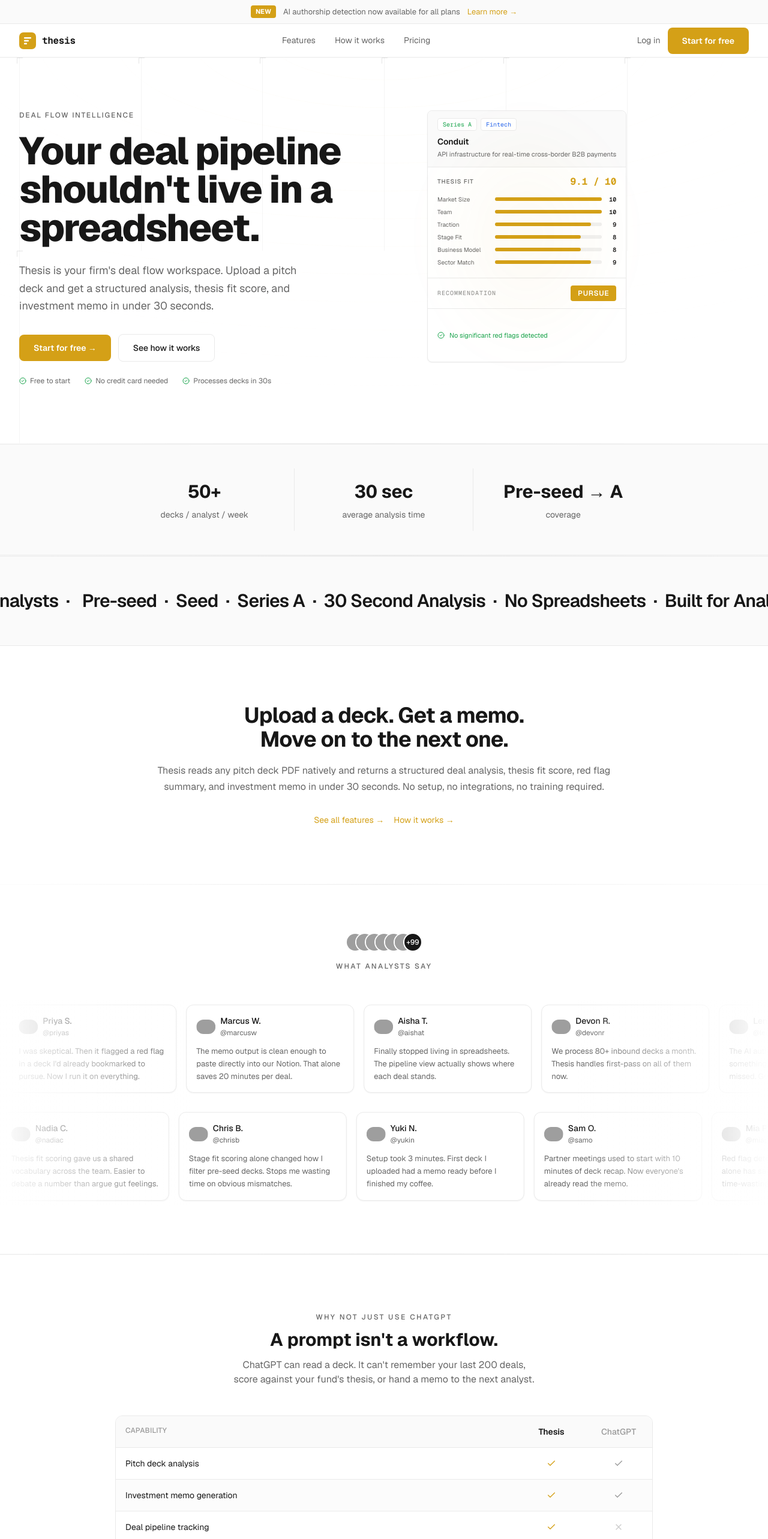
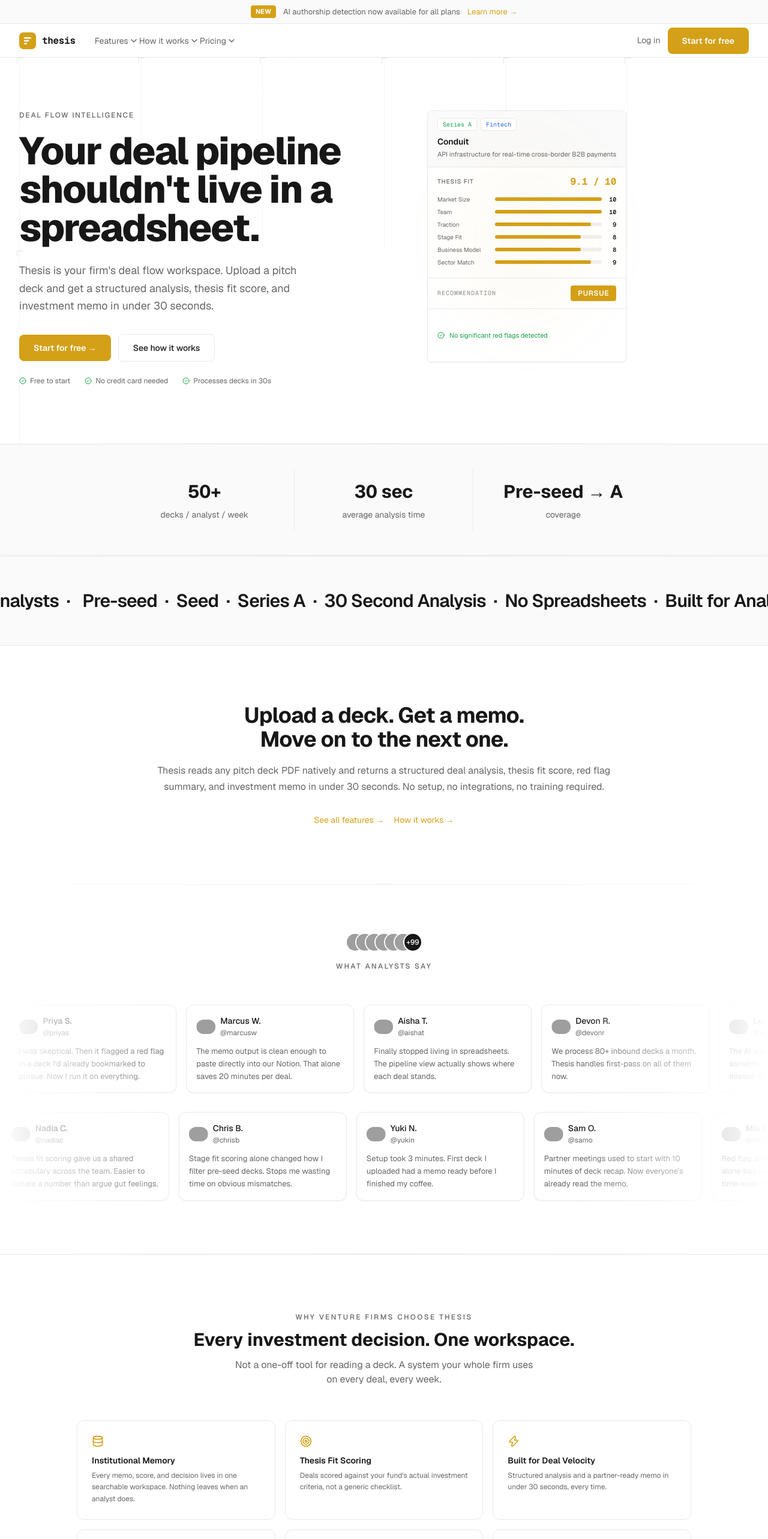
Before and after one commit to Superman752/thesis-app, a Next.js app: page / in a window 1280 px wide. Shown: the top 2566 px of the page at 60% size. Built offline with nearby package versions, Linux system fonts and the light colour scheme; grey boxes are pictures that could not be loaded.

Commit message:
fix: ripple button centering, nav dropdowns, why-thesis repositioning

```diff
--- /dev/null
+++ b/app/why-thesis/page.tsx
@@ -0,0 +1,94 @@
+"use client"
+
+import { motion } from "framer-motion"
+import SiteNavbar from "@/components/SiteNavbar"
+import SiteFooter from "@/components/SiteFooter"
+import { RippleButton } from "@/registry/magicui/ripple-button"
+
+const sections = [
+  {
+    title: "Institutional memory outlasts any one analyst",
+    body: "Analysts leave. Notes get lost in old email threads. Thesis keeps every memo, score, and decision in one place, so the firm's judgment compounds instead of resetting every time someone moves on.",
+  },
+  {
+    title: "Generic AI doesn't know your thesis",
+    body: "A general-purpose model can summarize a pitch deck. It has no idea what your fund actually invests in, what stage you focus on, or what's killed deals for you before. Thesis fit scoring is calibrated to your firm specifically.",
+  },
+  {
+    title: "Speed compounds across a full pipeline",
+    body: "Saving 40 minutes on one deck is nice. Saving 40 minutes on 50 decks a week is the difference between triaging your pipeline properly and falling behind on it.",
+  },
+  {
+    title: "Decisions need to be reviewable, not just made",
+    body: "Six months after passing on a deal, can your team explain why? Thesis keeps the reasoning attached to the deal, so the firm can actually learn from outcomes instead of just moving on to the next one.",
+  },
+]
+
+export default function WhyThesisPage() {
+  return (
+    <div style={{ background: "#FFFFFF", color: "#171717", fontFamily: "Geist, sans-serif" }} className="min-h-screen">
+      <SiteNavbar />
+
+      <section className="pt-24 pb-16 px-6 max-w-3xl mx-auto text-center">
+        <motion.p
+          initial={{ opacity: 0, y: 10 }}
+          animate={{ opacity: 1, y: 0 }}
+          transition={{ duration: 0.4 }}
+          className="text-xs font-medium tracking-[0.2em] uppercase text-[#666] mb-4"
+        >
+          The case for Thesis
+        </motion.p>
+        <motion.h1
+          initial={{ opacity: 0, y: 16 }}
+          animate={{ opacity: 1, y: 0 }}
+          transition={{ duration: 0.5, delay: 0.1 }}
+          className="text-5xl font-bold text-[#171717] mb-6"
+          style={{ letterSpacing: "-0.02em", lineHeight: 1.1 }}
+        >
+          Every investment decision.<br />One workspace.
+        </motion.h1>
+        <motion.p
+          initial={{ opacity: 0, y: 16 }}
+          animate={{ opacity: 1, y: 0 }}
+          transition={{ duration: 0.5, delay: 0.2 }}
+          className="text-lg text-[#666]"
+        >
+          General-purpose AI can read a document. It can&apos;t remember your firm&apos;s last 200 deals, score against your specific thesis, or hand context to the next analyst who picks up a deal. Thesis is built around how venture investing actually works, deal after deal, year after year.
+        </motion.p>
+      </section>
+
+      <section className="pb-24 px-6 max-w-3xl mx-auto space-y-12">
+        {sections.map((s, i) => (
+          <motion.div
+            key={s.title}
+            initial={{ opacity: 0, y: 16 }}
+            whileInView={{ opacity: 1, y: 0 }}
+            viewport={{ once: true, margin: "-40px" }}
+            transition={{ duration: 0.4, delay: i * 0.05 }}
+            className="border-t border-[#EAEAEA] pt-8"
+          >
+            <h2 className="text-xl font-semibold text-[#171717] mb-2">{s.title}</h2>
+            <p className="text-[#666] leading-relaxed">{s.body}</p>
+          </motion.div>
+        ))}
+      </section>
+
+      <section className="py-24 px-6 text-center border-t border-[#EAEAEA]">
+        <motion.div
+          initial={{ opacity: 0, y: 16 }}
+          whileInView={{ opacity: 1, y: 0 }}
+          viewport={{ once: true }}
+          transition={{ duration: 0.4 }}
+        >
+          <h2 className="text-3xl font-bold text-[#171717] mb-4" style={{ letterSpacing: "-0.02em" }}>
+            See it on your next deck.
+          </h2>
+          <p className="text-[#666] mb-8">Free to try. No credit card. No onboarding call.</p>
+          <RippleButton href="/login">Start for free</RippleButton>
+        </motion.div>
+      </section>
+
+      <SiteFooter />
+    </div>
+  )
+}
--- a/components/SiteNavbar.tsx
+++ b/components/SiteNavbar.tsx
@@ -1,8 +1,7 @@
 'use client';
 
+import { useState } from 'react';
 import Link from 'next/link';
-import { usePathname } from 'next/navigation';
-import { motion } from 'framer-motion';
 import { RippleButton } from '@/registry/magicui/ripple-button';
 
 function ThesisLogo() {
@@ -42,15 +41,63 @@
   );
 }
 
-const NAV_LINKS = [
-  { label: 'Features', href: '/features' },
-  { label: 'How it works', href: '/how-it-works' },
-  { label: 'Pricing', href: '/pricing' },
-] as const;
+interface NavDropdownItem {
+  title: string;
+  description: string;
+  href: string;
+}
+
+interface NavDropdownProps {
+  label: string;
+  items: NavDropdownItem[];
+}
+
+function NavDropdown({ label, items }: NavDropdownProps) {
+  const [open, setOpen] = useState(false);
+
+  return (
+    <div
+      className="relative"
+      onMouseEnter={() => setOpen(true)}
+      onMouseLeave={() => setOpen(false)}
+    >
+      <button
+        className="text-sm text-[#666] hover:text-[#171717] transition-colors py-2 flex items-center gap-1"
+        style={{ fontFamily: 'Geist, sans-serif', background: 'none', border: 'none', cursor: 'pointer' }}
+      >
+        {label}
+        <svg
+          width="10"
+          height="6"
+          viewBox="0 0 10 6"
+          fill="none"
+          style={{ transition: 'transform 150ms', transform: open ? 'rotate(180deg)' : 'rotate(0deg)', flexShrink: 0 }}
+        >
+          <path d="M1 1L5 5L9 1" stroke="currentColor" strokeWidth="1.5" strokeLinecap="round" strokeLinejoin="round" />
+        </svg>
+      </button>
+      {open && (
+        <div className="absolute top-full left-0 pt-2 w-72 z-50">
+          <div className="rounded-xl border border-[#EAEAEA] bg-white shadow-lg p-2">
+            {items.map((item) => (
+              <Link
+                key={item.href + item.title}
+                href={item.href}
+                className="block rounded-lg px-3 py-2.5 hover:bg-[#FAFAFA] transition-colors"
+                style={{ textDecoration: 'none' }}
+              >
+                <div className="text-sm font-medium text-[#171717]">{item.title}</div>
+                <div className="text-xs text-[#666] mt-0.5">{item.description}</div>
+              </Link>
+            ))}
+          </div>
+        </div>
+      )}
+    </div>
+  );
+}
 
 export default function SiteNavbar() {
-  const pathname = usePathname();
-
   return (
     <>
       {/* Announcement bar — in document flow, not fixed, pushes navbar down */}
@@ -98,32 +145,36 @@
           fontFamily: 'Geist, sans-serif',
         }}
       >
-        <ThesisLogo />
-
-        <nav className="hidden md:flex items-center gap-8">
-          {NAV_LINKS.map(({ label, href }) => {
-            const isActive = pathname === href;
-            return (
-              <Link
-                key={href}
-                href={href}
-                style={{
-                  fontSize: 14,
-                  color: isActive ? '#171717' : '#666666',
-                  textDecoration: 'none',
-                  transition: 'color 150ms',
-                }}
-                onMouseEnter={e => ((e.currentTarget as HTMLElement).style.color = '#171717')}
-                onMouseLeave={e => {
-                  if (!isActive)
-                    (e.currentTarget as HTMLElement).style.color = '#666666';
-                }}
-              >
-                {label}
-              </Link>
-            );
-          })}
-        </nav>
+        <div className="flex items-center gap-8">
+          <ThesisLogo />
+          <nav className="hidden md:flex items-center gap-1">
+            <NavDropdown
+              label="Features"
+              items={[
+                { title: 'Deal Pipeline', description: 'Track every deal in one place', href: '/features' },
+                { title: 'Thesis Fit Scoring', description: "Score deals against your fund's criteria", href: '/features' },
+                { title: 'Investment Memos', description: 'One-page memos generated in seconds', href: '/features' },
+                { title: 'AI Authorship Detection', description: 'Flag AI-generated decks before diligence', href: '/features' },
+              ]}
+            />
+            <NavDropdown
+              label="How it works"
+              items={[
+                { title: 'Upload the deck', description: 'Drag in any PDF, no formatting required', href: '/how-it-works' },
+                { title: 'Review the analysis', description: 'Structured output in under 30 seconds', href: '/how-it-works' },
+                { title: 'Share the memo', description: 'Partner-ready, exportable instantly', href: '/how-it-works' },
+              ]}
+            />
+            <NavDropdown
+              label="Pricing"
+              items={[
+                { title: 'Solo', description: 'Free forever, 10 decks a month', href: '/pricing' },
+                { title: 'Pro', description: 'For active analysts, unlimited decks', href: '/pricing' },
+                { title: 'Firm', description: '$99/month, up to 10 analysts', href: '/pricing' },
+              ]}
+            />
+          </nav>
+        </div>
 
         <div className="flex items-center gap-3">
           <Link
--- a/components/why-thesis.tsx
+++ b/components/why-thesis.tsx
@@ -1,78 +1,93 @@
 "use client"
 
 import { motion } from "framer-motion"
-import { CheckIcon, XIcon } from "lucide-react"
+import { DatabaseIcon, TargetIcon, ZapIcon, NetworkIcon, CalendarCheckIcon, HistoryIcon } from "lucide-react"
 
-const comparison = [
-  { label: "Pitch deck analysis", thesis: true, chatgpt: true },
-  { label: "Investment memo generation", thesis: true, chatgpt: true },
-  { label: "Deal pipeline tracking", thesis: true, chatgpt: false },
-  { label: "Thesis fit scoring (your firm's criteria)", thesis: true, chatgpt: false },
-  { label: "Founder credibility scoring", thesis: true, chatgpt: false },
-  { label: "Persists across deals and analysts", thesis: true, chatgpt: false },
-  { label: "Built for repeat use, not one-off prompts", thesis: true, chatgpt: false },
+const reasons = [
+  {
+    Icon: DatabaseIcon,
+    title: "Institutional Memory",
+    description: "Every memo, score, and decision lives in one searchable workspace. Nothing leaves when an analyst does.",
+  },
+  {
+    Icon: TargetIcon,
+    title: "Thesis Fit Scoring",
+    description: "Deals scored against your fund's actual investment criteria, not a generic checklist.",
+  },
+  {
+    Icon: ZapIcon,
+    title: "Built for Deal Velocity",
+    description: "Structured analysis and a partner-ready memo in under 30 seconds, every time.",
+  },
+  {
+    Icon: NetworkIcon,
+    title: "Firm-Wide Intelligence",
+    description: "A growing database of every company you've evaluated, searchable by sector, stage, and outcome.",
+  },
+  {
+    Icon: CalendarCheckIcon,
+    title: "Meeting Preparation",
+    description: "Founder summaries and discussion points ready before every call, pulled from prior analysis.",
+  },
+  {
+    Icon: HistoryIcon,
+    title: "Decision Tracking",
+    description: "See why a deal was passed on or pursued, months later, without digging through old emails.",
+  },
 ]
 
 export function WhyThesis() {
   return (
     <section className="py-24 px-6 bg-white border-y border-[#EAEAEA]">
-      <div className="max-w-4xl mx-auto">
+      <div className="max-w-5xl mx-auto">
         <motion.div
           initial={{ opacity: 0, y: 16 }}
           whileInView={{ opacity: 1, y: 0 }}
           viewport={{ once: true }}
           transition={{ duration: 0.4 }}
-          className="text-center mb-12"
+          className="text-center mb-14"
         >
           <p className="text-xs font-medium tracking-[0.2em] uppercase text-[#666] mb-3">
-            Why not just use ChatGPT
+            Why venture firms choose Thesis
           </p>
           <h2 className="text-3xl font-bold text-[#171717]">
-            A prompt isn&apos;t a workflow.
+            Every investment decision. One workspace.
           </h2>
           <p className="text-[#666] mt-3 max-w-lg mx-auto">
-            ChatGPT can read a deck. It can&apos;t remember your last 200 deals, score against your fund&apos;s thesis, or hand a memo to the next analyst.
+            Not a one-off tool for reading a deck. A system your whole firm uses on every deal, every week.
           </p>
         </motion.div>
 
-        <motion.div
-          initial={{ opacity: 0, y: 20 }}
-          whileInView={{ opacity: 1, y: 0 }}
-          viewport={{ once: true }}
-          transition={{ duration: 0.5, delay: 0.1 }}
-          className="rounded-xl border border-[#EAEAEA] overflow-hidden"
-        >
-          <div className="grid grid-cols-[1fr_auto_auto] bg-[#FAFAFA] border-b border-[#EAEAEA]">
-            <div className="p-4 text-xs font-medium text-[#999] uppercase tracking-wide">Capability</div>
-            <div className="p-4 text-center text-sm font-semibold text-[#171717] w-28">Thesis</div>
-            <div className="p-4 text-center text-sm font-medium text-[#999] w-28">ChatGPT</div>
-          </div>
-          {comparison.map((row, i) => (
+        <div className="grid grid-cols-1 md:grid-cols-3 gap-4">
+          {reasons.map((r, i) => (
             <motion.div
-              key={row.label}
-              initial={{ opacity: 0 }}
-              whileInView={{ opacity: 1 }}
-              viewport={{ once: true }}
-              transition={{ duration: 0.3, delay: i * 0.04 }}
-              className={`grid grid-cols-[1fr_auto_auto] ${i % 2 === 0 ? "bg-white" : "bg-[#FAFAFA]/50"} border-b border-[#EAEAEA] last:border-b-0`}
+              key={r.title}
+              initial={{ opacity: 0, y: 16 }}
+              whileInView={{ opacity: 1, y: 0 }}
+              viewport={{ once: true, margin: "-40px" }}
+              transition={{ duration: 0.4, delay: i * 0.07 }}
+              className="rounded-xl border border-[#EAEAEA] bg-white p-6 hover:border-[#D4A017]/30 hover:shadow-sm transition-all"
             >
-              <div className="p-4 text-sm text-[#171717]">{row.label}</div>
-              <div className="p-4 flex items-center justify-center w-28">
-                {row.thesis ? (
-                  <CheckIcon className="h-4 w-4 text-[#D4A017]" />
-                ) : (
-                  <XIcon className="h-4 w-4 text-[#ccc]" />
-                )}
-              </div>
-              <div className="p-4 flex items-center justify-center w-28">
-                {row.chatgpt ? (
-                  <CheckIcon className="h-4 w-4 text-[#999]" />
-                ) : (
-                  <XIcon className="h-4 w-4 text-[#ccc]" />
-                )}
-              </div>
+              <r.Icon className="h-5 w-5 text-[#D4A017] mb-3" />
+              <h3 className="text-sm font-semibold text-[#171717] mb-1.5">{r.title}</h3>
+              <p className="text-xs text-[#666] leading-relaxed">{r.description}</p>
             </motion.div>
           ))}
+        </div>
+
+        <motion.div
+          initial={{ opacity: 0 }}
+          whileInView={{ opacity: 1 }}
+          viewport={{ once: true }}
+          transition={{ duration: 0.4, delay: 0.3 }}
+          className="text-center mt-12"
+        >
+          <a
+            href="/why-thesis"
+            className="text-sm font-medium text-[#D4A017] hover:text-[#B8860B] transition-colors"
+          >
+            See the full case for Thesis →
+          </a>
         </motion.div>
       </div>
     </section>
--- a/registry/magicui/ripple-button.tsx
+++ b/registry/magicui/ripple-button.tsx
@@ -26,9 +26,7 @@
     const y = e.clientY - rect.top
     const key = Date.now()
     setRipples((prev) => [...prev, { x, y, key }])
-    setTimeout(() => {
-      setRipples((prev) => prev.filter((r) => r.key !== key))
-    }, parseInt(duration))
+    setTimeout(() => setRipples((prev) => prev.filter((r) => r.key !== key)), parseInt(duration))
   }
 
   const handleClick = (e: React.MouseEvent<HTMLButtonElement>) => {
@@ -39,13 +37,15 @@
   const button = (
     <button
       className={cn(
-        "relative overflow-hidden flex items-center justify-center gap-2 rounded-lg bg-[#D4A017] hover:bg-[#B8860B] text-white font-semibold px-6 py-3 text-sm transition-colors",
+        "relative overflow-hidden inline-flex items-center justify-center gap-2 whitespace-nowrap rounded-lg bg-[#D4A017] hover:bg-[#B8860B] text-white font-semibold px-6 py-3 text-sm transition-colors",
         className
       )}
       onClick={handleClick}
       {...props}
     >
-      <span className="relative z-10">{children}</span>
+      <span className="relative z-10 inline-flex items-center gap-2 whitespace-nowrap">
+        {children}
+      </span>
       {ripples.map((r) => (
         <span
           key={r.key}
@@ -63,22 +63,12 @@
       ))}
       <style>{`
         @keyframes ripple-effect {
-          to {
-            width: 500px;
-            height: 500px;
-            opacity: 0;
-          }
+          to { width: 500px; height: 500px; opacity: 0; }
         }
       `}</style>
     </button>
   )
 
-  if (href) {
-    return (
-      <a href={href} className="inline-block">
-        {button}
-      </a>
-    )
-  }
+  if (href) return <a href={href} className="inline-block">{button}</a>
   return button
 }
```
